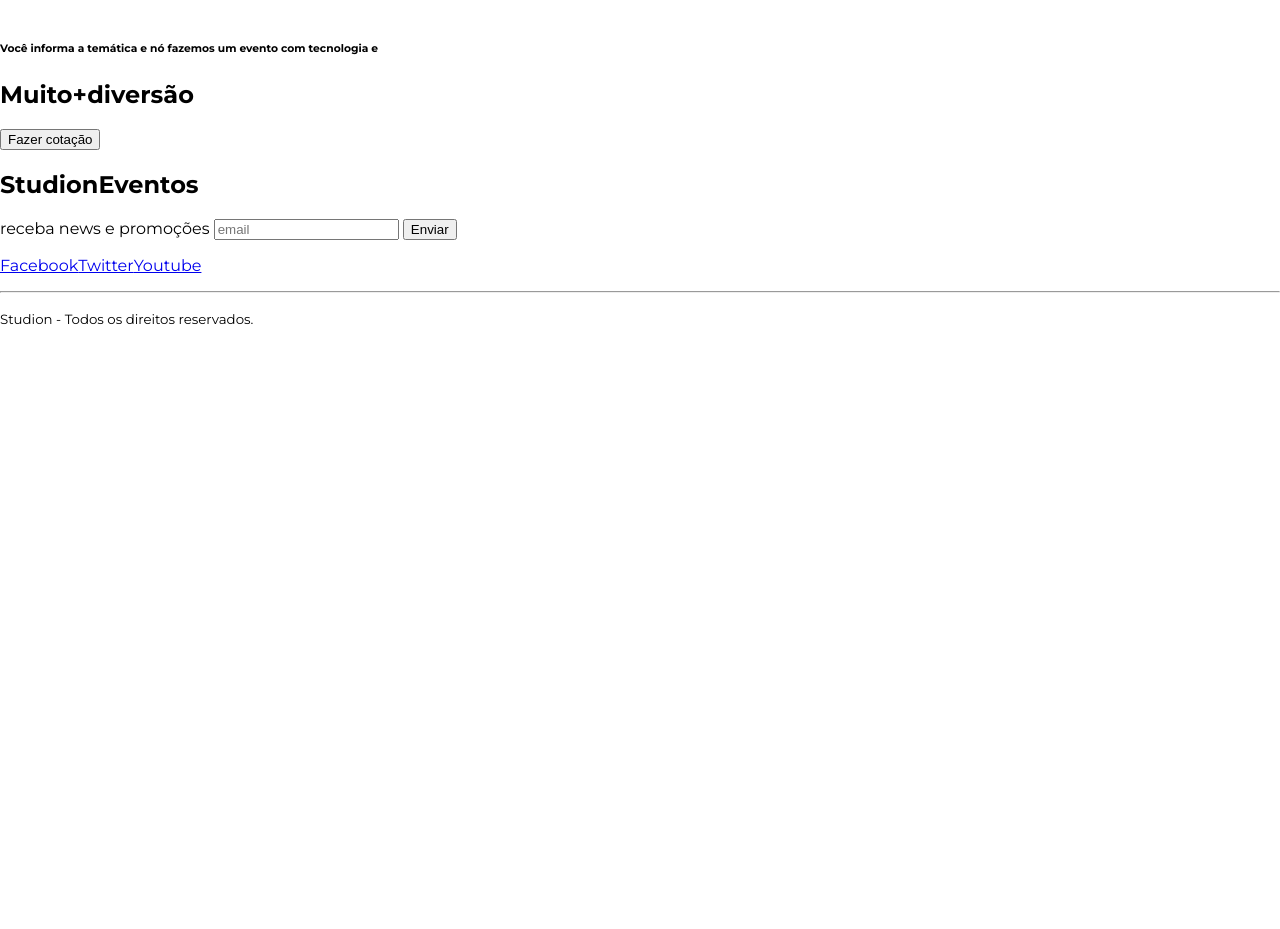
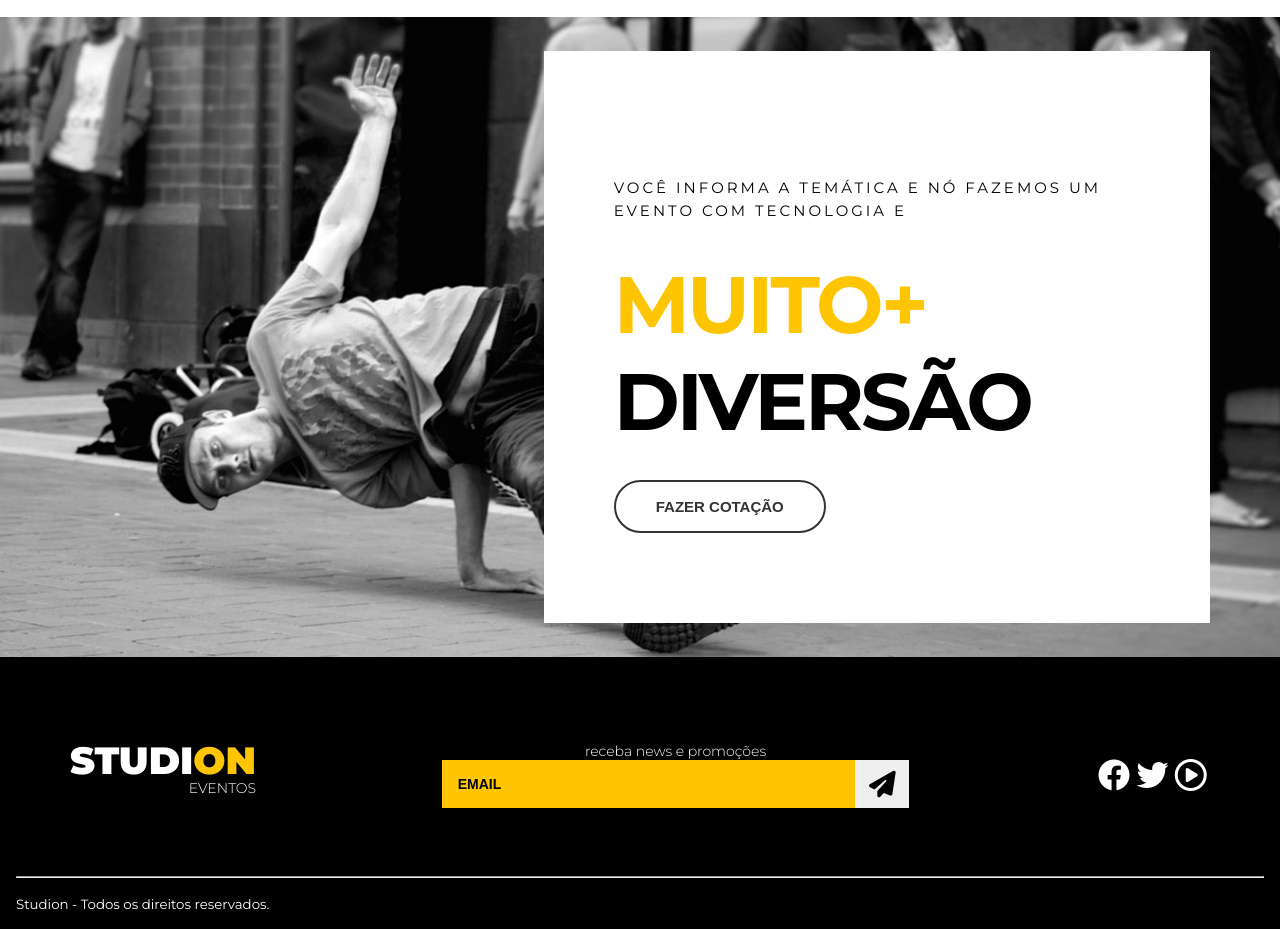
Before and after one commit to PEDR4PEDROLUCAS/studionimagine, a website: page src/index.html in a window 1280 px wide. Shown: the part 1700-2629 px from the top of the page. Before the commit the page ends 2044 px from the top, so only its background shows below. Drawn offline with Linux system fonts and the light colour scheme.

Commit message:
feat: build new functions

```diff
--- a/src/index.html
+++ b/src/index.html
@@ -89,31 +89,52 @@
                     <button class="btn btn--institutional">Saiba Mais</button>
                 </div>
             </section>
-            <section>
-                <div>
-                    <h6> Você informa a temática e nó fazemos um evento com tecnologia e</h6>
-                    <h2><span>Muito+</span>diversão</h2>
-                    <Button>Fazer cotação</Button>
+            <section class="quote">
+                <div class="container quote__container">
+                    <div class="quote__copy">
+                        <h6> Você informa a temática e nó fazemos um evento com tecnologia e</h6>
+                        <h2><span class="copy--primary">Muito+</span>diversão</h2>
+                        <Button class="btn btn--quote">Fazer cotação</Button>
+                    </div>
                 </div>
             </section>
     </main>
 
-    <footer>
-        <h2>Studi<span>on</span><span>Eventos</span></h2>
-        <form>
-            <label>receba news e promoções</label>
-            <input type="email" placeholder="email" />
-            <button type="submit">Enviar</button>
-            <ul>
-                <li><a href= "https://facebook.com/" target="_blank">Facebook</a></li>
-                <li><a href="https://twitter.com/" target="_blank">Twitter</a></li>
-                <li><a href="https://youtube.com/" target="_blank">Youtube</a></li>
-            </ul>
+    <footer  class="footer">
+        <div class="container footer__container">
+            <h2 class="logo-studion">Studi<span class="copy--primary">on</span><span
+                    class="logo-studion_subtitle">Eventos</span></h2>
+            <form class="footer__form">
+                <label for="email">receba news e promoções</label>
+                <div class="footer__email">
+                    <input id="email" type="email" placeholder="email" />
+                    <button type="submit"><i class="fa-solid fa-paper-plane fa-2x"></i></button>
+                </div>
+
+            </form>
+                <ul class="footer__social">
+                    <li>
+                        <a href="https://facebook.com/" target="_blank">
+                            <i class="fa-brands fa-facebook fa-2x"></i>
+                        </a>
+                    </li>
+
+                    <li>
+                        <a href="https://twitter.com/" target="_blank">
+                            <i class="fa-brands fa-twitter fa-2x "></i>
+                        </a>
+                    </li>
+                    <li>
+                        <a href="https://youtube.com/" target="_blank">
+                            <i class="far fa-play-circle fa-2x"></i>
+                        </a>
+                    </li>
+                </ul>
+        </div>
             <hr/>
             <p>
                 <small>Studi<span>on</span> - Todos  os direitos reservados.</small>
             </p>
-        </form>
     </footer>
 </body>
 
--- a/src/style.css
+++ b/src/style.css
@@ -1,4 +1,5 @@
 @import url('https://fonts.googleapis.com/css2?family=Montserrat:wght@300;400;500;700;900&family=Roboto&display=swap');
+@import url('https://cdnjs.cloudflare.com/ajax/libs/font-awesome/6.4.0/css/all.min.css');
 
 *{
     box-sizing: border-box;
@@ -194,3 +195,121 @@
     color:var(--color-copy);
     background:unset;
 }
+.quote {
+    background-image: url(./images/parallax.jpg);
+    background-attachment:fixed;
+    background-repeat:no-repeat;
+    background-size: cover;
+    background-position:center;
+}
+.quote__container{
+    display:grid;
+    align-items: center;
+    justify-items: end;
+    min-height:80vh ;
+
+}
+.quote__copy {
+    background-color: #fff;
+    padding:5.625rem 4.375rem;
+
+}
+.quote__copy h6{
+    font-weight: 400;
+    font-size:.9375rem;
+    letter-spacing: 0.1875rem;
+    line-height: 1.4375rem;
+   max-width:53ch;
+   text-transform: uppercase;
+}
+.quote__copy h2{
+    font-size:5rem;
+    text-transform:uppercase;
+    letter-spacing: -.1875rem;
+    margin:1.875rem 0;
+}
+.quote__copy h2 span{
+    display:block;
+}
+.btn--quote {
+    color: var(--color-copy);
+    border-color: var(--color-copy);
+    background:unset;
+
+}
+.footer{
+    background-color: #000;
+    color:#fff;
+    padding:0 1rem;
+}
+.footer__container{
+    display:grid;
+    grid-template-columns: repeat(3, auto);
+    align-items: center;
+    padding: 5.25rem 0 3.75rem 0 ;
+}
+.footer .logo-studion{
+    justify-self:start;
+    margin:0
+}
+.logo-studion_subtitle{
+    display:block;
+}
+.footer__form{
+    place-items: center;
+    grid-template-columns: 9ch auto;
+    gap:1.25rem;
+}
+.footer__form label{
+    font-size: .875rem;
+    font-weight: 300;
+    text-align: center;
+}
+.footer__email{
+    display:grid;
+    grid-template-columns: auto 3.375rem;
+    width:100%;
+
+}
+.footer__form input{
+    background-color: var(--color-primary);
+    border:unset;
+    padding: 1rem;
+    font-size:.875rem;
+    font-weight: 700;
+    text-transform: uppercase;
+    color:#000;
+}
+.footer__form input::placeholder{
+    color:#000;
+}
+.footer__form input:focus{
+    outline:unset;
+}
+.footer__form button{
+    cursor:pointer;
+    border:unset;
+    height: 100%;
+    transition: 0.3s all ease;
+}
+.footer__form button:hover{
+    color:#fff;
+    background-color:var(--color-copy);
+
+}
+.footer__social{
+    justify-self: end;
+}
+.footer__social a,
+.footer__social a:visited,
+.footer__social a:active {
+    color:#fff;
+    margin:0.2rem;
+}
+ /* .footer__social a .fa-twitter,
+.footer__social a:visited .fa-twitter,
+.footer__social a:active .fa-twitter {
+    color:#000;
+}
+
+NÃO FUNCIONA POR CAUSA DE PROBLEMA DE VERSÃO DO FONTAWESOME*/
```
